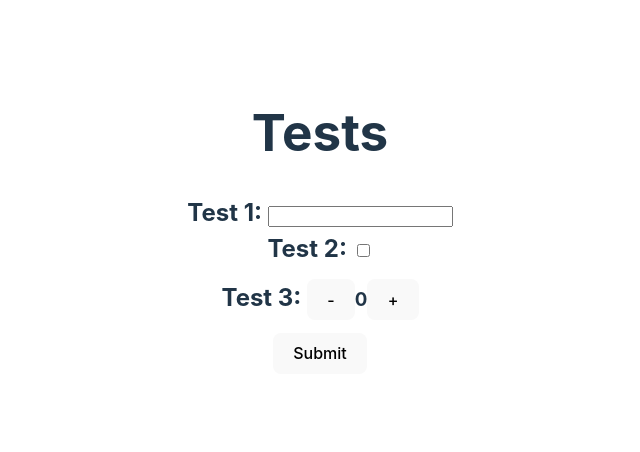
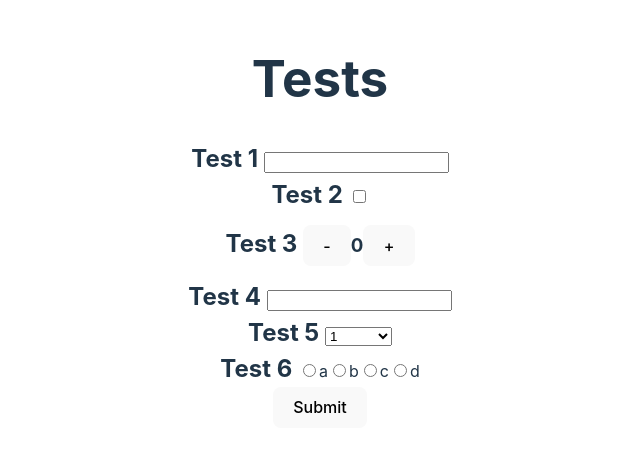
Before and after one commit to GreenBlitz/Scouting2024, a React (Vite) app in the folder vite-project/: page / in a window 1280 px wide. Shown: the part 178-630 px from the top of the page, without its empty margins (320-960 px from the left). Built offline with nearby package versions, Linux system fonts and the light colour scheme.

Commit message:
Yoni - finished 6th type

```diff
--- a/vite-project/src/scouter/ScouterApp.tsx
+++ b/vite-project/src/scouter/ScouterApp.tsx
@@ -15,9 +15,13 @@ function ScouterApp() {
     <>
     <form onSubmit={(event) => handleSubmit(event, setFormData, submit)}>
         <ScouterTab name="Tests">
-            <ScouterQuery queryType="text">Test 1: </ScouterQuery>
-            <ScouterQuery queryType="checkbox">Test 2: </ScouterQuery>
-            <ScouterQuery queryType="counter">Test 3: </ScouterQuery>
+            <ScouterQuery queryType="text" name="Test 1 " />
+            <ScouterQuery queryType="checkbox" name="Test 2 " />
+            <ScouterQuery queryType="counter" name="Test 3 " />
+            <ScouterQuery queryType="number" name="Test 4 " />
+            <ScouterQuery queryType="list" name="Test 5 ">{["1","2","323232"]}</ScouterQuery>
+            <ScouterQuery queryType="radio" name="Test 6 ">{["a","b","c","d"]}</ScouterQuery>
+
         </ScouterTab>
         <button type="submit">Submit</button>
     </form>
--- a/vite-project/src/scouter/ScouterQuery.tsx
+++ b/vite-project/src/scouter/ScouterQuery.tsx
@@ -1,19 +1,19 @@
-import React, { useState } from "react";
+import React, { ReactNode, useState } from "react";
 
-type QueryType = "text" | "counter" | "checkbox";
+type QueryType = "text" | "counter" | "checkbox" | "number" | "list" | "radio";
 
 interface Props {
-    children: string;
+    name: string;
     queryType: QueryType;
+    children?: string[];
 }
 
-function ScouterQuery({children, queryType} : Props) {
-    const name = children;
+function ScouterQuery({name, queryType, children} : Props) {
 
     return (
     <div className="scouter-query">
         <h2>{name}</h2>
-        {getInput(queryType, children)}
+        {getInput(queryType, name, children)}
     </div>
     );
 }
@@ -30,10 +30,30 @@ function CounterQuery({name} : {name?:string}) {
     )
 }
 
-function getInput(queryType : QueryType, name? : string) {
+function getInput(queryType : QueryType, name : string, children?: string[]) {
     if (queryType == "counter") {
         return <CounterQuery name={name}/>
     }
+
+    if (queryType == "list") {
+        return (
+        <select name={name} id={name}>
+            {children?.map((item) => <option value={item}>{item}</option>)}
+        </select>
+        )
+    }
+
+    if (queryType == "radio") {
+        return (
+            children?.map((item) =>
+            <>
+            <input type="radio" id={item} name={name} value={item} />
+            <label htmlFor={item}>{item}</label>
+            </>
+        )
+        )
+    }
+
     return <input type={queryType} id={name} name={name} />
 }
 
```
